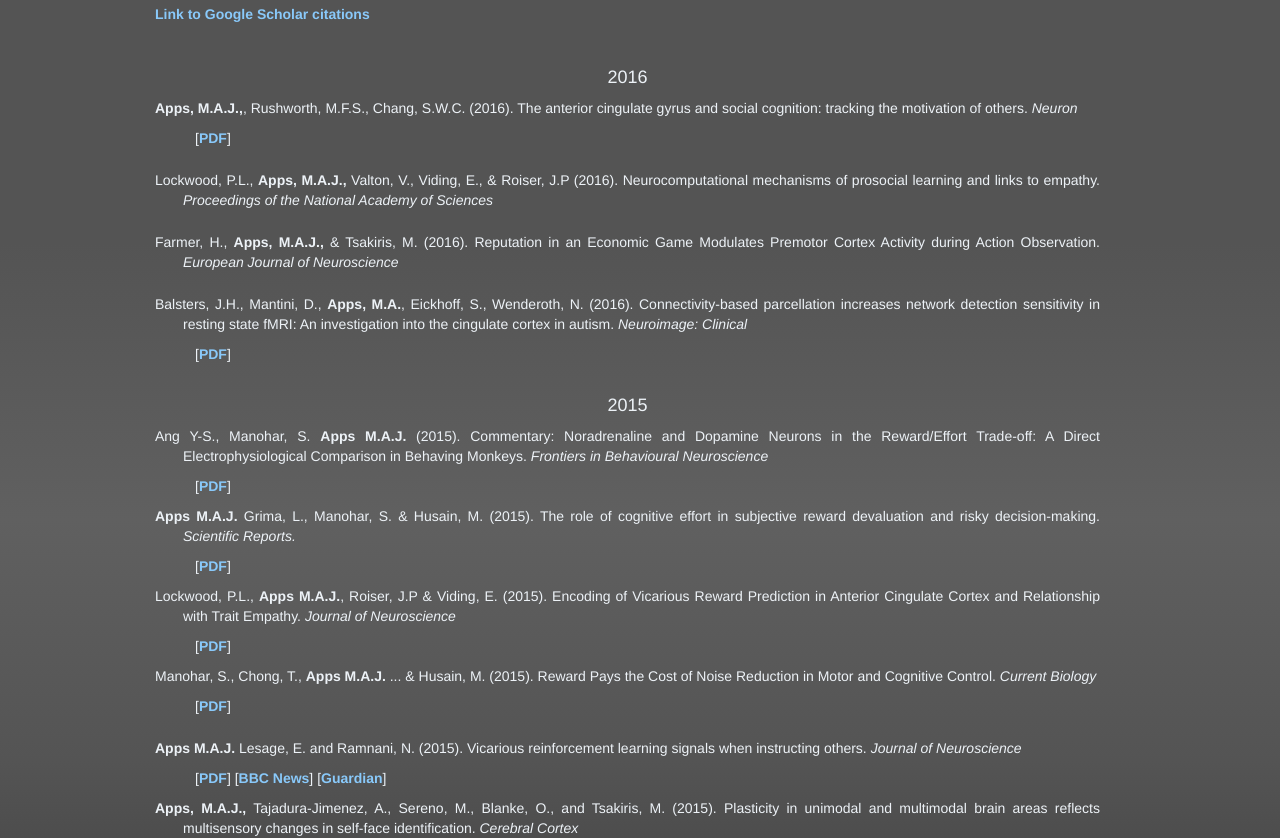
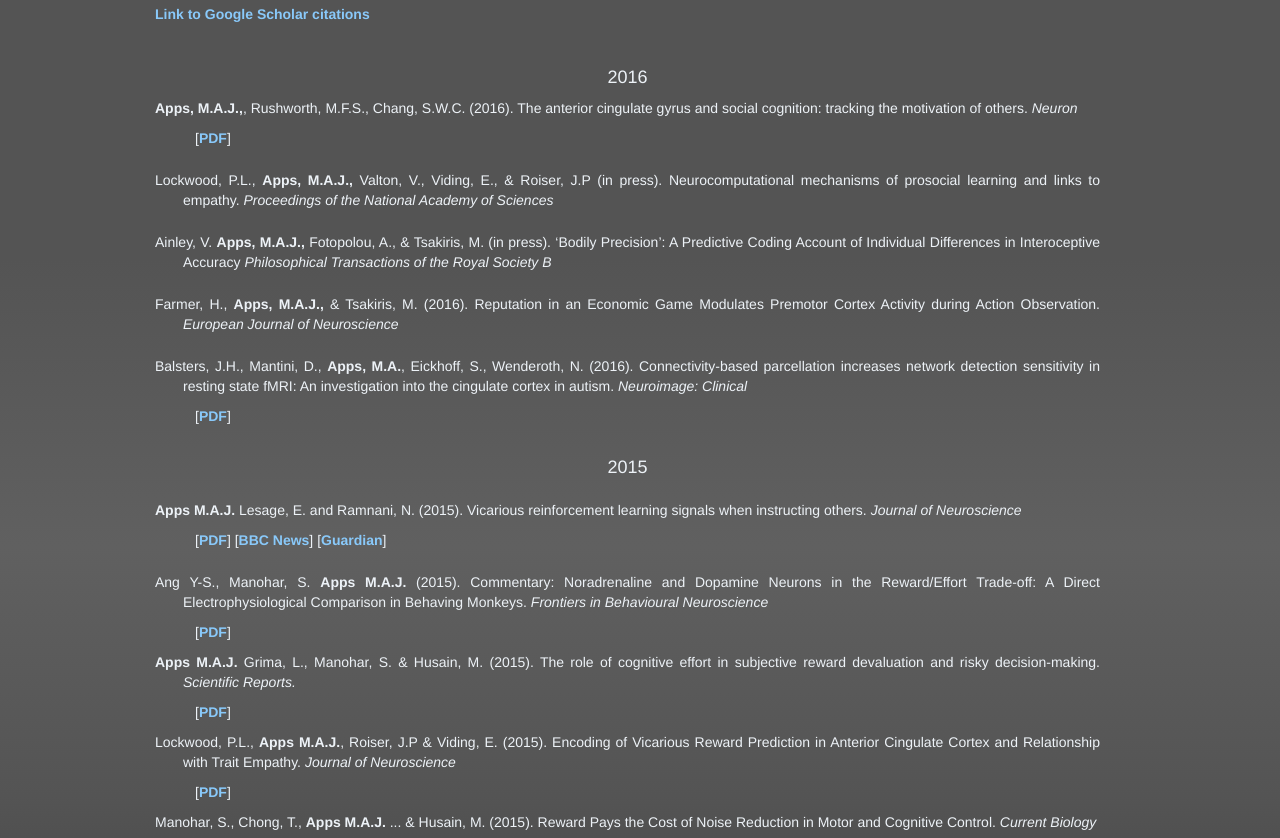
Before and after one commit to mattapps/matt_website, a plain HTML site: page Publications.html in a window 1280 px wide. Shown: the part 147-985 px from the top of the page. Drawn offline with Linux system fonts and the light colour scheme.

Commit message:
Viv update

```diff
--- a/Publications.html
+++ b/Publications.html
@@ -50,7 +50,9 @@
             </ul>
           </div>
             <div style="padding: 6px"></div>
-          <p> Lockwood, P.L., <span class="key">Apps, M.A.J.,</span> Valton, V., Viding, E., & Roiser, J.P (2016). Neurocomputational mechanisms of prosocial learning and links to empathy. <span class="italic">Proceedings of the National Academy of Sciences</span>
+          <p> Lockwood, P.L., <span class="key">Apps, M.A.J.,</span> Valton, V., Viding, E., & Roiser, J.P (in press). Neurocomputational mechanisms of prosocial learning and links to empathy. <span class="italic">Proceedings of the National Academy of Sciences</span>
+          <div style="padding: 6px"></div>
+          <p> Ainley, V. <span class="key">Apps, M.A.J.,</span> Fotopolou, A., & Tsakiris, M. (in press). ‘Bodily Precision’: A Predictive Coding Account of Individual Differences in Interoceptive Accuracy <span class="italic">Philosophical Transactions of the Royal Society B</span>
           <div style="padding: 6px"></div>
           <p> Farmer, H., <span class="key">Apps, M.A.J.,</span> & Tsakiris, M. (2016). Reputation in an Economic Game Modulates Premotor Cortex Activity during Action Observation. <span class="italic">European Journal of Neuroscience</span>
           <div style="padding: 6px"></div>
@@ -66,6 +68,19 @@
 
 <div style="padding: 6px"></div>
           <h4 class="center-h2">2015</h4>
+
+          <div style="padding: 6px"></div>
+          <p><span class="key">Apps M.A.J.</span> Lesage, E. and Ramnani, N. (2015). Vicarious reinforcement learning signals when instructing others. <span class="italic"> Journal of Neuroscience</span>
+
+          <div class="pub-links">
+            <ul>
+              <li>[<a href="https://www.dropbox.com/s/xdcsjcilwzkrpex/Apps_ACC_pe_Jneuro_2015.pdf?dl=0" target="_BLANK">PDF</a>]</li>
+              [<a href="http://www.bbc.co.uk/news/education-31503265" target="_BLANK"><span class="links">BBC News</a>]
+              [<a href="http://www.theguardian.com/teacher-network/2015/feb/20/scientists-teachers-brains-work-weekly-news-review" target="_BLANK"><span class="links">Guardian</a>]
+
+            </ul>
+          </div>
+          <div style="padding: 6px"></div>
            <p> Ang Y-S., Manohar, S. <span class="key">Apps M.A.J.</span> (2015). Commentary: Noradrenaline and Dopamine Neurons in the Reward/Effort Trade-off: A Direct Electrophysiological Comparison in Behaving Monkeys. <span class="italic"> Frontiers in Behavioural Neuroscience</span>
 
           <div class="pub-links">
@@ -98,17 +113,7 @@
               <li>[<a href="https://www.dropbox.com/s/57v96fk7wtjfjqj/manohar_et_al_curr_bio_2015.pdf?dl=0" target="_BLANK">PDF</a>]</li>
             </ul>
           </div>
-          <div style="padding: 6px"></div>
-          <p><span class="key">Apps M.A.J.</span> Lesage, E. and Ramnani, N. (2015). Vicarious reinforcement learning signals when instructing others. <span class="italic"> Journal of Neuroscience</span>
 
-          <div class="pub-links">
-            <ul>
-              <li>[<a href="https://www.dropbox.com/s/xdcsjcilwzkrpex/Apps_ACC_pe_Jneuro_2015.pdf?dl=0" target="_BLANK">PDF</a>]</li>
-              [<a href="http://www.bbc.co.uk/news/education-31503265" target="_BLANK"><span class="links">BBC News</a>]
-              [<a href="http://www.theguardian.com/teacher-network/2015/feb/20/scientists-teachers-brains-work-weekly-news-review" target="_BLANK"><span class="links">Guardian</a>]
-
-            </ul>
-          </div>
 
            <p><span class="key">Apps, M.A.J.,</span> Tajadura-Jimenez, A., Sereno, M., Blanke, O., and Tsakiris, M. (2015). Plasticity in unimodal and multimodal brain areas reflects multisensory changes in self-face identification. <span class="italic"> Cerebral Cortex </span>
           <div class="pub-links">
```
Also changed, not shown: 4 other files.
